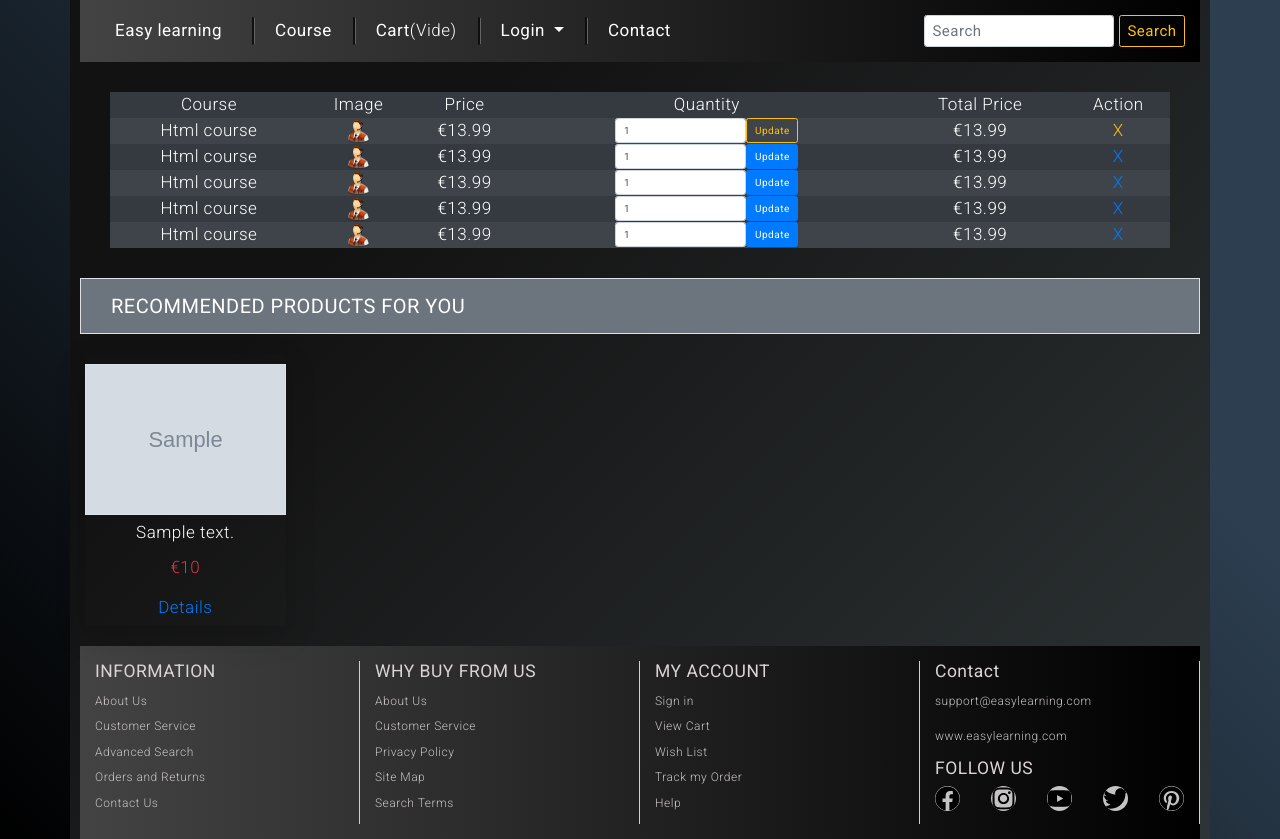
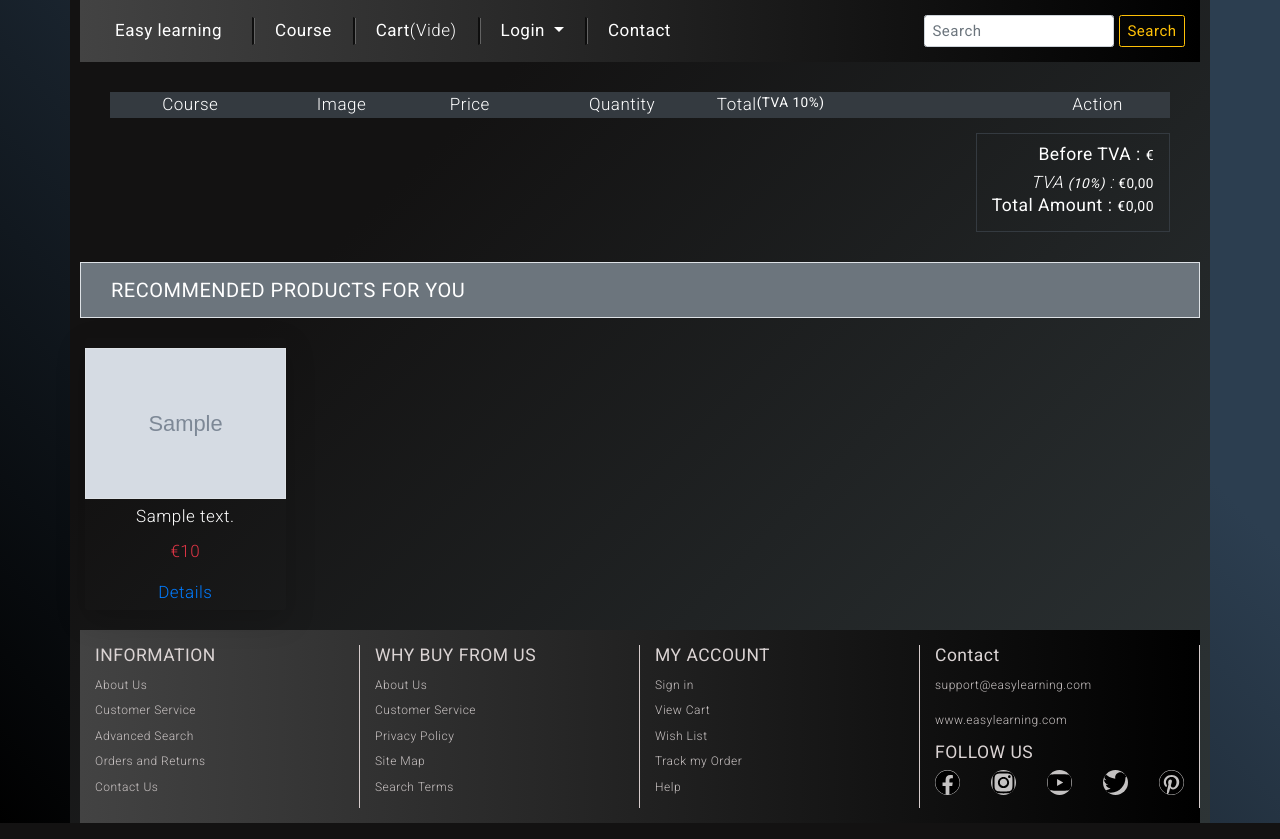
Before and after one commit to tenzind12/e-commerce-project, a PHP site: page /cart.php in a window 1280 px wide. Run offline with PHP 8.4, Linux system fonts and the light colour scheme; tables that the repository leaves empty or names only in its code hold one stand-in row (values such as "Sample post"); grey boxes marked "Sample" are stand-in pictures; data that the repository does not hold is empty.

Commit message:
worked on cart

```diff
--- a/cart.php
+++ b/cart.php
@@ -1,6 +1,6 @@
 <?php include 'inc/header.php'; ?>
 
-<div class="text-center row m-5">
+<div class="text-center row m-5 d-flex flex-column">
     <table class="cart-table col table-dark table-striped">
         <thead class="bg-dark">
             <tr class="py-5">
@@ -8,88 +8,55 @@
                 <th class="d-none d-md-block">Image</th>
                 <th>Price</th>
                 <th>Quantity</th>
-                <th>Total Price</th>
+                <th class="d-flex"><span>Total</span><small>(TVA 10%)</small></th>
                 <th>Action</th>
             </tr>
         </thead>
         <tbody>
+
+            <?php
+                $getCart = $cart->getAllCart();
+                if($getCart) {
+                    $beforeTax = 0;
+                    while($rows = $getCart->fetch()) {
+            ?>
                         <tr>
-                <td>Html course</td>
-                <td class="d-none d-md-block"d><img src="img/contact.png" style="width: 25px;" alt="image"></td>
-                <td>€13.99</td>
+                            <td><?= $rows['courseName'] ?></td>
+                            <td class="d-none d-md-block"d><img src="admin/<?= $rows['image'] ?>" style="width: 25px;" alt="image"></td>
+                            <td>€<?= number_format($rows['amount'], 2, ',', ' ') ?></td>
                             <td>
                                 <form action="" method="post" class="form-inline justify-content-center">
                                     <div class="form-group">
-                            <input type="number" name="#" value="1" class="form-control">
+                                        <input type="number" name="quantity" value="<?= $rows['quantity'] ?>" class="form-control">
                                         <input type="submit" value="Update" class="btn btn-outline-warning">
                                     </div>
                                 </form>
                             </td>
-                <td>€13.99</td>
+                            <td class="text-left pl-2">€
+                                <?php
+                                    $preTax = $rows['quantity'] * $rows['amount'];
+                                    $beforeTax += $preTax;
+                                    $tax = $preTax*0.1;
+                                    echo number_format(($preTax+$tax), 2, ',', ' ');
+                                ?>
+                             </td>
                             <td><a href="#" class="text-warning">X</a></td>
                         </tr>
-            <tr>
-                <td>Html course</td>
-                <td class="d-none d-md-block"><img src="img/contact.png"  style="width: 25px;" alt="image"></td>
-                <td>€13.99</td>
-                <td>
-                    <form action="" method="post" class="form-inline justify-content-center">
-                        <div class="form-group">
-                            <input type="number" name="#" value="1" class="form-control">
-                            <input type="submit" value="Update" class="btn btn-primary">
-                        </div>
-                    </form>
-                </td>
-                <td>€13.99</td>
-                <td><a href="#">X</a></td>
-            </tr>
-            <tr>
-                <td>Html course</td>
-                <td class="d-none d-md-block"><img src="img/contact.png"  style="width: 25px;" alt="image"></td>
-                <td>€13.99</td>
-                <td>
-                    <form action="" method="post" class="form-inline justify-content-center">
-                        <div class="form-group">
-                            <input type="number" name="#" value="1" class="form-control">
-                            <input type="submit" value="Update" class="btn btn-primary">
-                        </div>
-                    </form>
-                </td>
-                <td>€13.99</td>
-                <td><a href="#">X</a></td>
-            </tr>
-            <tr>
-                <td>Html course</td>
-                <td class="d-none d-md-block"><img src="img/contact.png"  style="width: 25px;" alt="image"></td>
-                <td>€13.99</td>
-                <td>
-                    <form action="" method="post" class="form-inline justify-content-center">
-                        <div class="form-group">
-                            <input type="number" name="#" value="1" class="form-control">
-                            <input type="submit" value="Update" class="btn btn-primary">
-                        </div>
-                    </form>
-                </td>
-                <td>€13.99</td>
-                <td><a href="#">X</a></td>
-            </tr>
-            <tr>
-                <td>Html course</td>
-                <td class="d-none d-md-block"><img src="img/contact.png"  style="width: 25px;" alt="image"></td>
-                <td>€13.99</td>
-                <td>
-                    <form action="" method="post" class="form-inline justify-content-center">
-                        <div class="form-group">
-                            <input type="number" name="#" value="1" class="form-control">
-                            <input type="submit" value="Update" class="btn btn-primary">
-                        </div>
-                    </form>
-                </td>
-                <td>€13.99</td>
-                <td><a href="#">X</a></td>
-            </tr>
+            <?php
+                    }
+                }
+            ?>
+
+
         </tbody>
     </table>
+    <div class="w-100">
+        <div class="text-right float-right py-3 px-4 mt-4 border border-dark">
+            <h3>Before TVA : <small>€<?= $beforeTax ?></small></h3>
+            <small><i>TVA <small>(10%)</small> : </i>€<?= number_format(($beforeTax * 0.1), '2', ',', ' ') ?></small>
+            <h3>Total Amount : <small>€<?= number_format((($beforeTax * 0.1) + $beforeTax), 2, ',', ' ') ?></small></h3>
+        </div>
+    </div>
 </div>
 
     <!-- testing/ delete if not good -->
@@ -103,7 +70,7 @@
                 while($rows = $recommendCourse->fetch()) {
         ?>
                     <div class="shadow-lg m-2 pt-3 rounded">
-                        <a href="#"><img src="admin/<?= $rows['image'] ?>" alt="html" class="w-100 border image-hover" style="max-width:269px; height:auto; max-height:151px"></a>
+                        <a href="preview.php?id=<?= $rows['courseId'] ?>"><img src="admin/<?= $rows['image'] ?>" alt="html" class="w-100 border image-hover" style="max-width:269px; height:auto; max-height:151px"></a>
                         <h3 class="bg-dark"><?= $rows['courseName'] ?></h3>
                         <p><?= $fm->shortenText($rows['description'], 50) ?></p>
                         <p>
--- a/classes/Cart.class.php
+++ b/classes/Cart.class.php
@@ -17,21 +17,36 @@
         $quantity = $this->fm->validation($quantity);
         $session_id = session_id();
 
-        // GET ALL DATA FROM tbl_course
-        $squery = "SELECT * FROM tbl_course WHERE courseId = '$id' ";
-        $result = $this->db->select($squery)->fetch();
+        // GET ALL DATA FROM tbl_course with courseId that we get on preview.php?id=
+        $selectQuery = "SELECT * FROM tbl_course WHERE courseId = '$id' ";
+        $result = $this->db->select($selectQuery)->fetch();
             $courseName = $result['courseName'];
             $image = $result['image'];
             $price = $result['price'];
             $date = date('Y-m-d');
 
-        $query = "INSERT INTO `tbl_cart`(`amount`, `quantity`, `date_cart`, `sessionId`, `image`, `courseId`, `courseName`)
+        // CHECK DATABASE TO SEE IF CUSTOMER ORDER SAME THING AGAIN
+        $checkQuery = "SELECT * FROM tbl_cart WHERE courseId = '$id' AND sessionId = '$session_id' ";
+        $checkResult = $this->db->select($checkQuery);
+        if($checkResult) {
+            $msg = "<p class='text-danger mt-2'>The course is already added to the cart !</p>";
+            return $msg;
+        }
+
+        $finalQuery = "INSERT INTO `tbl_cart`(`amount`, `quantity`, `date_cart`, `sessionId`, `image`, `courseId`, `courseName`)
                   VALUES ('$price','$quantity','$date','$session_id','$image','$id','$courseName' )";
-        $inserted_row = $this->db->insert($query);
+        $inserted_row = $this->db->insert($finalQuery);
 
         if($inserted_row) header('location: cart.php');
         else header('Location: 404.php');
 
+    }
+
+    public function getAllCart() {
+        $sId = session_id();
+        $query = "SELECT * FROM tbl_cart WHERE sessionId = '$sId' ";
+        $result = $this->db->select($query);
+        return $result;
     }
 
 
--- a/preview.php
+++ b/preview.php
@@ -37,6 +37,7 @@
                     <input type="number" name="quantity" value="1"class="form-control"/>
                     <input type="submit" value="Buy Now" class="btn btn-outline-warning ml-3">
                 </form>
+                <?= isset($addToCart) ? $addToCart : "" ?>
             </div>
         </div>
 
```
Lines whose indentation alone changed are shown as unchanged.
